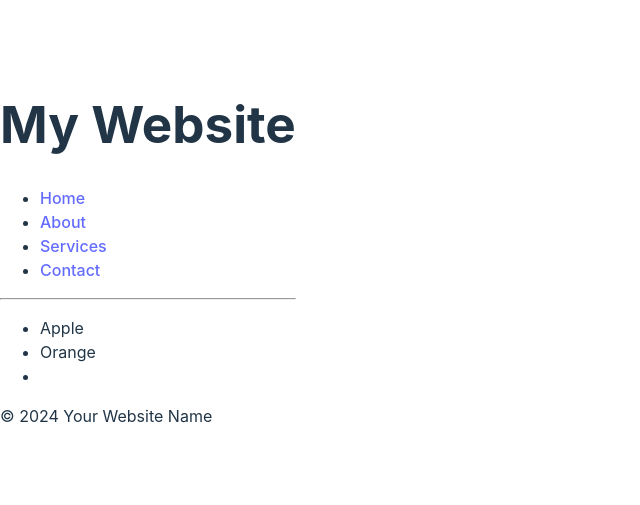
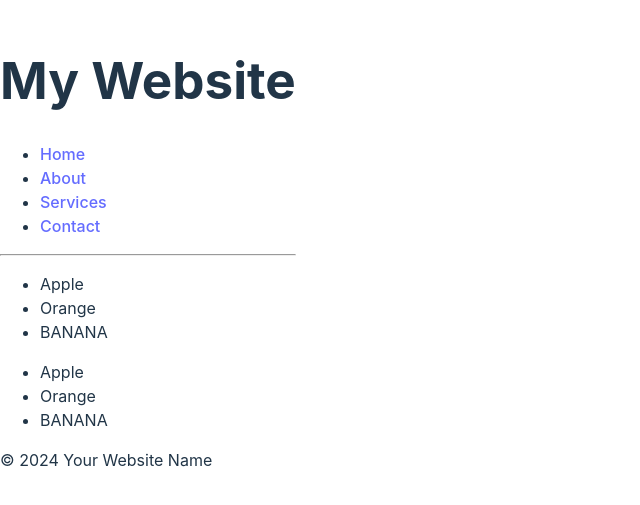
Before and after one commit to B-o-r-g-e/first-react-course, a React (Vite) app in the folder firts-react-course/: page / in a window 1280 px wide. Shown: the part 147-652 px from the top of the page, without its empty margins (0-640 px from the left). Built offline with nearby package versions, Linux system fonts and the light colour scheme.

Commit message:
added gitignore

```diff
--- a/firts-react-course/src/App.jsx
+++ b/firts-react-course/src/App.jsx
@@ -7,6 +7,7 @@ function App() {
         <>
             <Header/>
             <Food/>
+            <Food/>
             <Footer/>
         </>
     );
--- a/firts-react-course/src/Food.jsx
+++ b/firts-react-course/src/Food.jsx
@@ -6,7 +6,7 @@ function Food() {
         <ul>
             <li>Apple</li>
             <li>{food1}</li>
-            <li></li>
+            <li>{food2.toUpperCase()}</li>
         </ul>
     )
 }
```
